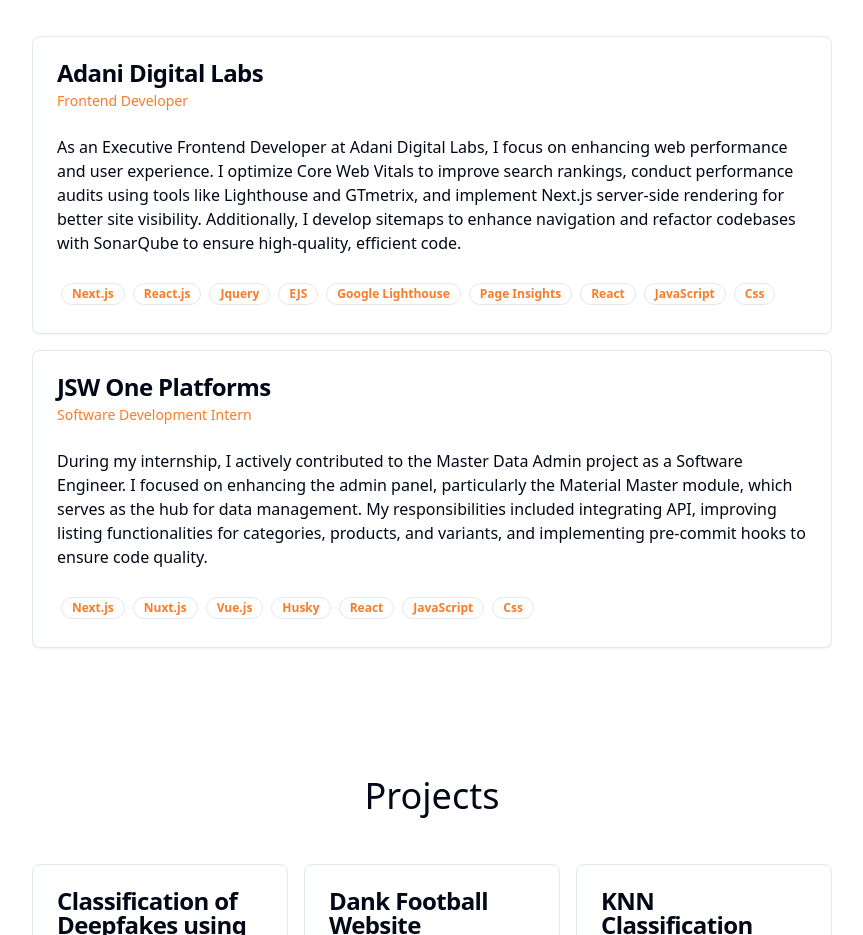
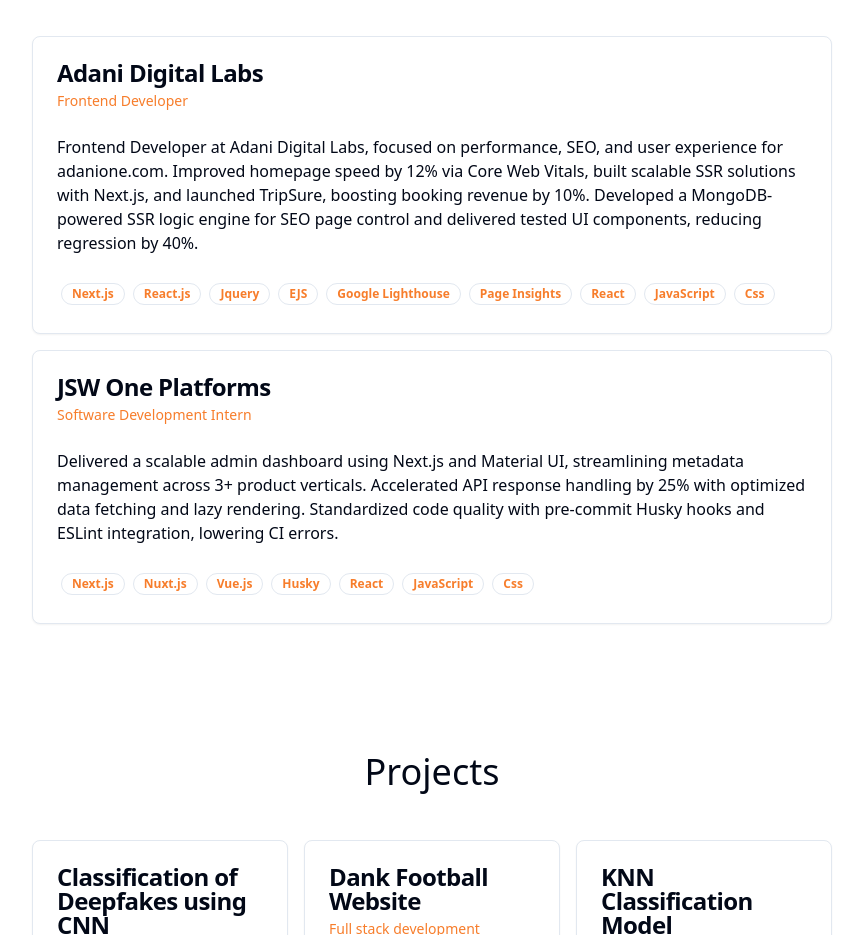
Before and after one commit to aditya-mehrotra/Portfolio, a Next.js app: page / in a window 1280 px wide. Shown: the part 820-1755 px from the top of the page, without its empty margins (208-1071 px from the left). Built offline with nearby package versions, Linux system fonts and the light colour scheme.

Commit message:
Updated new resume

```diff
--- a/src/components/Created/Experience.tsx
+++ b/src/components/Created/Experience.tsx
@@ -18,7 +18,7 @@
       Company: "Adani Digital Labs",
       Position: "Frontend Developer",
       Summary:
-        "As an Executive Frontend Developer at Adani Digital Labs, I focus on enhancing web performance and user experience. I optimize Core Web Vitals to improve search rankings, conduct performance audits using tools like Lighthouse and GTmetrix, and implement Next.js server-side rendering for better site visibility. Additionally, I develop sitemaps to enhance navigation and refactor codebases with SonarQube to ensure high-quality, efficient code.",
+        "Frontend Developer at Adani Digital Labs, focused on performance, SEO, and user experience for adanione.com. Improved homepage speed by 12% via Core Web Vitals, built scalable SSR solutions with Next.js, and launched TripSure, boosting booking revenue by 10%. Developed a MongoDB-powered SSR logic engine for SEO page control and delivered tested UI components, reducing regression by 40%.",
       TechStack: [
         "Next.js",
         "React.js",
@@ -34,7 +34,7 @@
       Company: "JSW One Platforms",
       Position: "Software Development Intern",
       Summary:
-        "During my internship, I actively contributed to the Master Data Admin project as a Software Engineer. I focused on enhancing the admin panel, particularly the Material Master module, which serves as the hub for data management. My responsibilities included integrating API, improving listing functionalities for categories, products, and variants, and implementing pre-commit hooks to ensure code quality.",
+        "Delivered a scalable admin dashboard using Next.js and Material UI, streamlining metadata management across 3+ product verticals. Accelerated API response handling by 25% with optimized data fetching and lazy rendering. Standardized code quality with pre-commit Husky hooks and ESLint integration, lowering CI errors.",
       TechStack: ["Next.js", "Nuxt.js", "Vue.js", "Husky"],
       Languages: ["React", "JavaScript", "Css"],
       Duration: "May-July 2023",
@@ -62,7 +62,11 @@
                 <CardFooter className="flex-wrap">
                   {Experience?.TechStack?.map((Stack, idx) => {
                     return (
-                      <Badge className="m-1 text-reddish"  variant={"outline"} key={idx}>
+                      <Badge
+                        className="m-1 text-reddish"
+                        variant={"outline"}
+                        key={idx}
+                      >
                         {Stack}
                       </Badge>
                     );
--- a/src/components/Created/NavBar.tsx
+++ b/src/components/Created/NavBar.tsx
@@ -20,7 +20,7 @@
       { title: "Projects", Url: "#Projects" },
       { title: "Contact me", Url: "#ContactMe" },
     ],
-    EndLink: { title: "Resume", Url: "/Aditya Mehrotra(23-02-2025).pdf" },
+    EndLink: { title: "Resume", Url: "/Aditya Mehrotra.pdf" },
   };
   const [isOpen, setIsOpen] = useState(false);
   const handleOpensheet = () => {
@@ -59,8 +59,9 @@
                 variant="destructive"
                 className="bg-reddish transition ease-in-out delay-150 hover:-translate-y-1 hover:scale-110  duration-150 text-primary hover:text-secondary hover:bg-reddish "
               >
-                <Link href={NavBarItems.EndLink?.Url} target="_blank">{NavBarItems.EndLink?.title}</Link>
-
+                <Link href={NavBarItems.EndLink?.Url} target="_blank">
+                  {NavBarItems.EndLink?.title}
+                </Link>
               </Button>
             </NavigationMenuItem>
           </NavigationMenuList>
```
Also changed, not shown: 1 other file (tests, documents, lock files or other folders).
